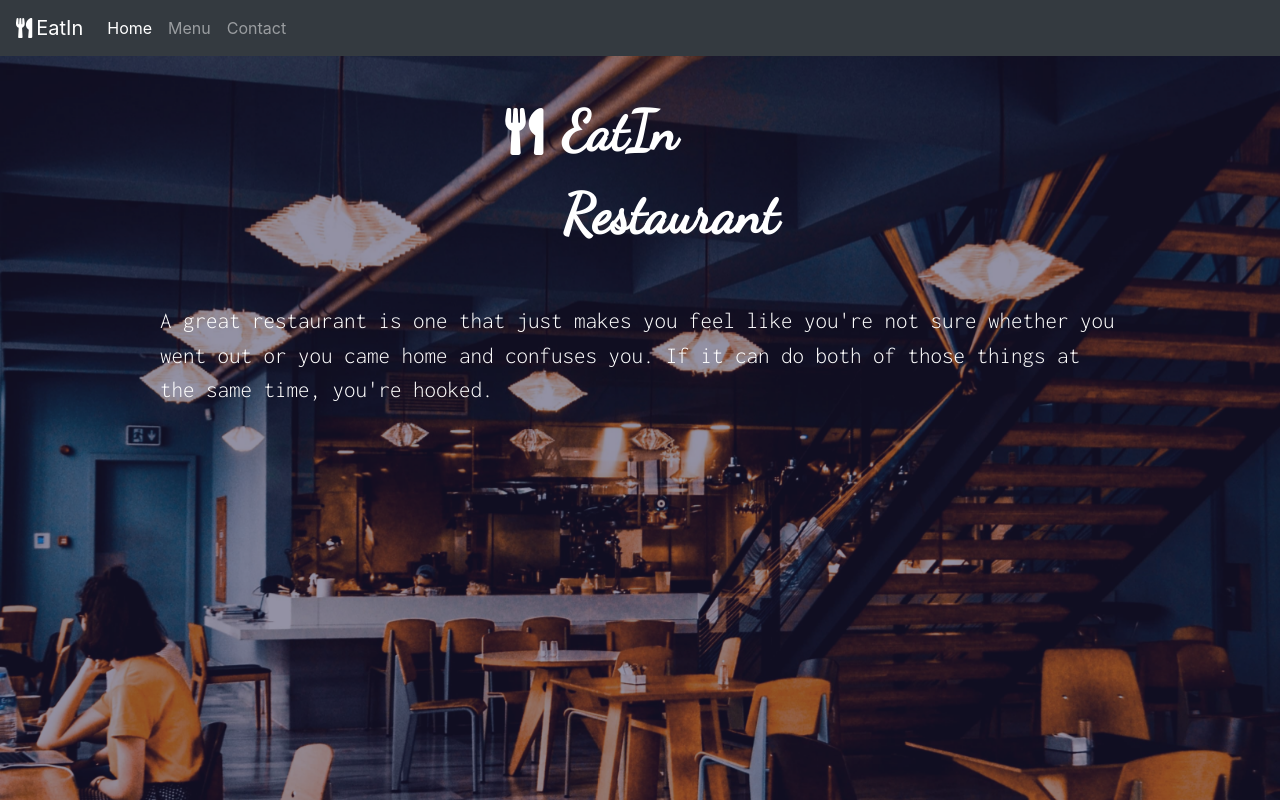
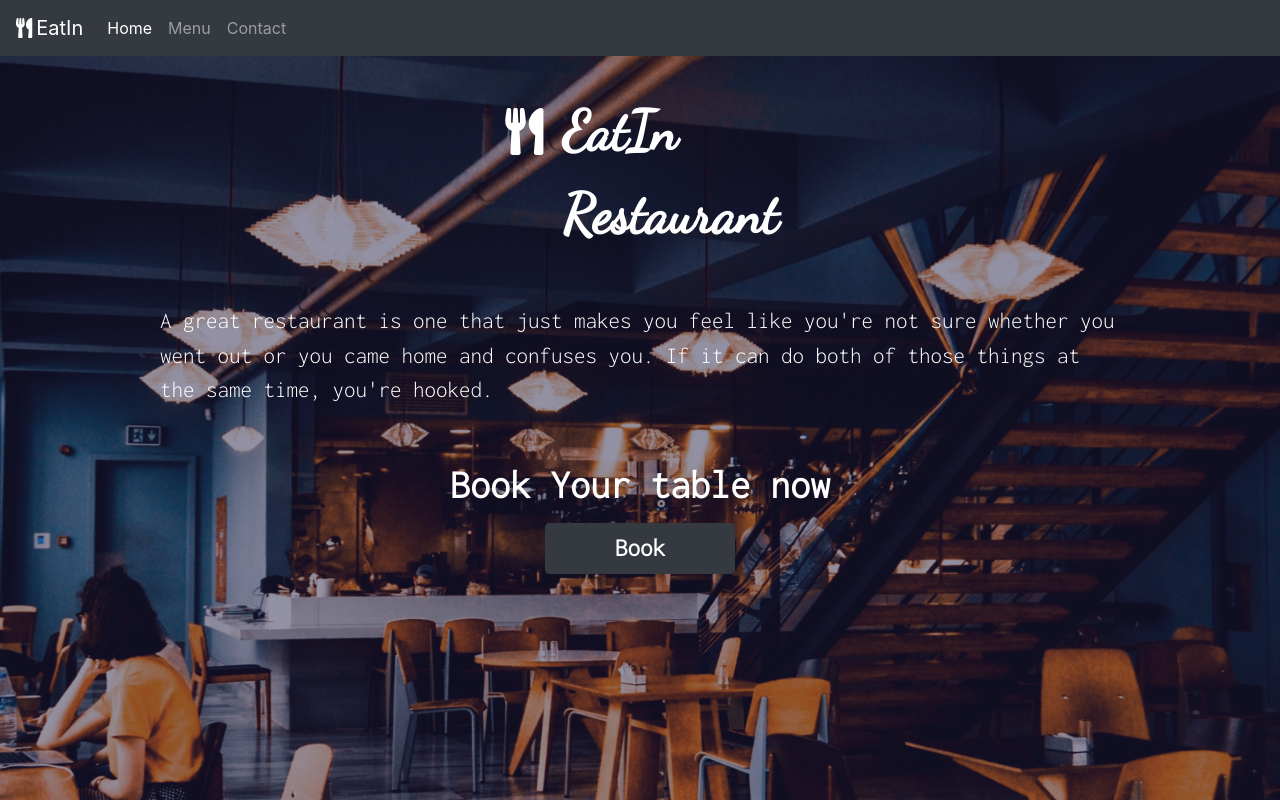
Before and after one commit to hamayun-cpu/Restaurant-Page, a website built with webpack: page dist/index.html in a window 1280 px wide. Built offline with nearby package versions, Linux system fonts and the light colour scheme.

Commit message:
add book button in pageload

```diff
--- a/src/page_load.js
+++ b/src/page_load.js
@@ -23,8 +23,19 @@ const pageLoad = (() => {
   secondChild.className = 'para w-75 mx-auto mt-5 d-flex justify-content-center';
   secondChild.textContent = "A great restaurant is one that just makes you feel like you're not sure whether you went out or you came home and confuses you. If it can do both of those things at the same time, you're hooked.";
 
+  const thirdChild = document.createElement('div');
+  thirdChild.id = 'para-container';
+  thirdChild.className = 'book w-75 mx-auto mt-5 d-flex justify-content-center';
+  thirdChild.innerHTML = `
+  <div class = 'd-flex flex-column'>
+    <div class = 'mb-2'>Book Your table now</div>
+    <button type="button" class="btn btn-dark w-50 m-auto butn bold-font med-font">Book</button>
+  </div>
+  `;
+
   parentDiv.appendChild(firstChild);
   parentDiv.appendChild(secondChild);
+  parentDiv.appendChild(thirdChild);
   container.appendChild(parentDiv);
   mainDiv.appendChild(container);
 })();
--- a/src/style.css
+++ b/src/style.css
@@ -82,3 +82,10 @@
 .med-font {
   font-size: 25px;
 }
+
+.book {
+  font-family: "Inconsolata", monospace;
+  font-size: 40px;
+  font-weight: bold;
+  color: white;
+}
```
